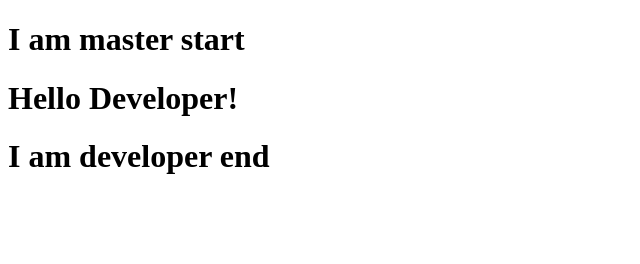
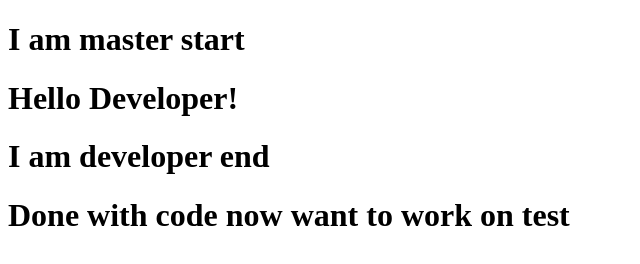
Before and after one commit to Aniket0723/git_example, a plain HTML site: page index.html in a window 1280 px wide. Shown: the whole page, without its empty margins (0-640 px from the left). Drawn offline with Linux system fonts and the light colour scheme.

Commit message:
fourth commit

```diff
--- a/index.html
+++ b/index.html
@@ -9,6 +9,7 @@
     <h1>I am master start</h1>
     <h1>Hello Developer!</h1>
     <h1>I am developer end</h1>
+    <h1>Done with code now want to work on test</h1>
 
 </body>
 </html>
```
